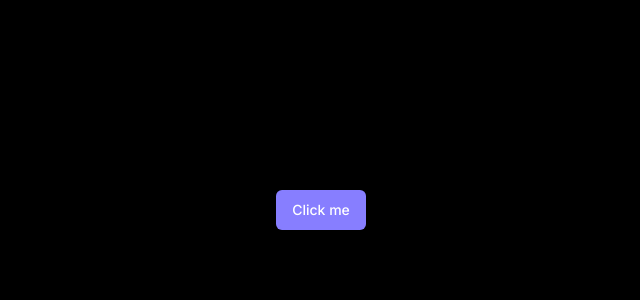
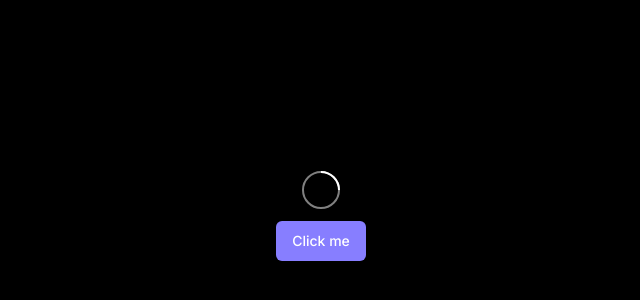
Before and after one commit to kukuh-imanura/kurnia-motor, a React (Vite) app: page / in a window 1280 px wide. Shown: the part 190-490 px from the top of the page, without its empty margins (319-959 px from the left). Built offline with nearby package versions, Linux system fonts and the light colour scheme.

Commit message:
update App.tsx

```diff
--- a/src/App.tsx
+++ b/src/App.tsx
@@ -1,8 +1,10 @@
 import {Button} from '@/components/ui/button'
+import Icon from '../public/assets/icons/loader.svg'
 
 function App() {
   return (
-    <div className="flex items-center justify-center h-screen">
+    <div className="flex flex-col items-center justify-center h-screen">
+      <img className='m-3' src={Icon} alt="Add Post Icon" />
       <Button className="shad-button_primary">Click me</Button>
     </div>
   )
```
